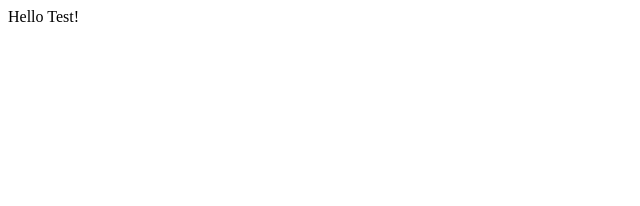
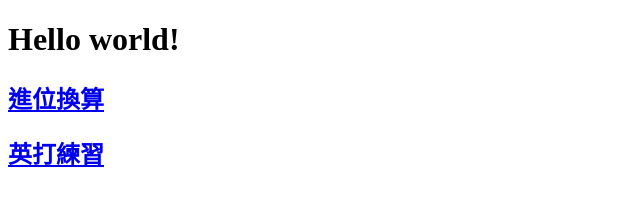
Before and after one commit to terric912/info, a plain HTML site: page index.html in a window 1280 px wide. Shown: the whole page, without its empty margins (0-640 px from the left). Drawn offline with Linux system fonts and the light colour scheme.

Commit message:
增加連結

```diff
--- a/index.html
+++ b/index.html
@@ -1,9 +1,14 @@
-<html>
+<!DOCTYPE html>
+<html lang="zh-hant-tw">
 <head>
 	<meta charset="utf-8">
-	<title>webtest</title>
+	<meta name="viewport" content="width=device-width, initial-scale=1">
+	<meta name="Author" content="Terric Chen, terric_AT_gmail_com">
+	<title>資訊相關</title>
 </head>
 <body>
-	Hello Test!
+	<h1>Hello world!</h1>
+	<h2><a href="binary_help.html">進位換算</a></h2>
+	<h2><a href="typing.html">英打練習</a></h2>
 </body>
 </html>
```
